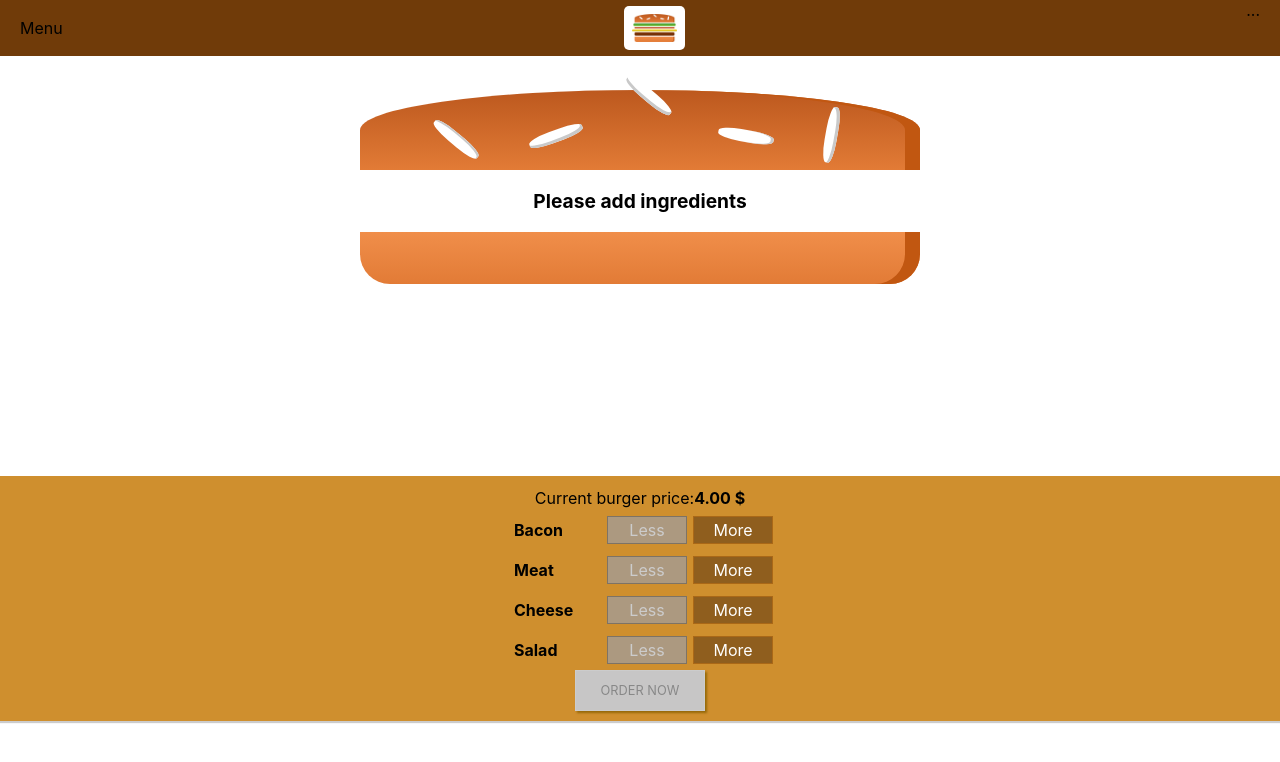
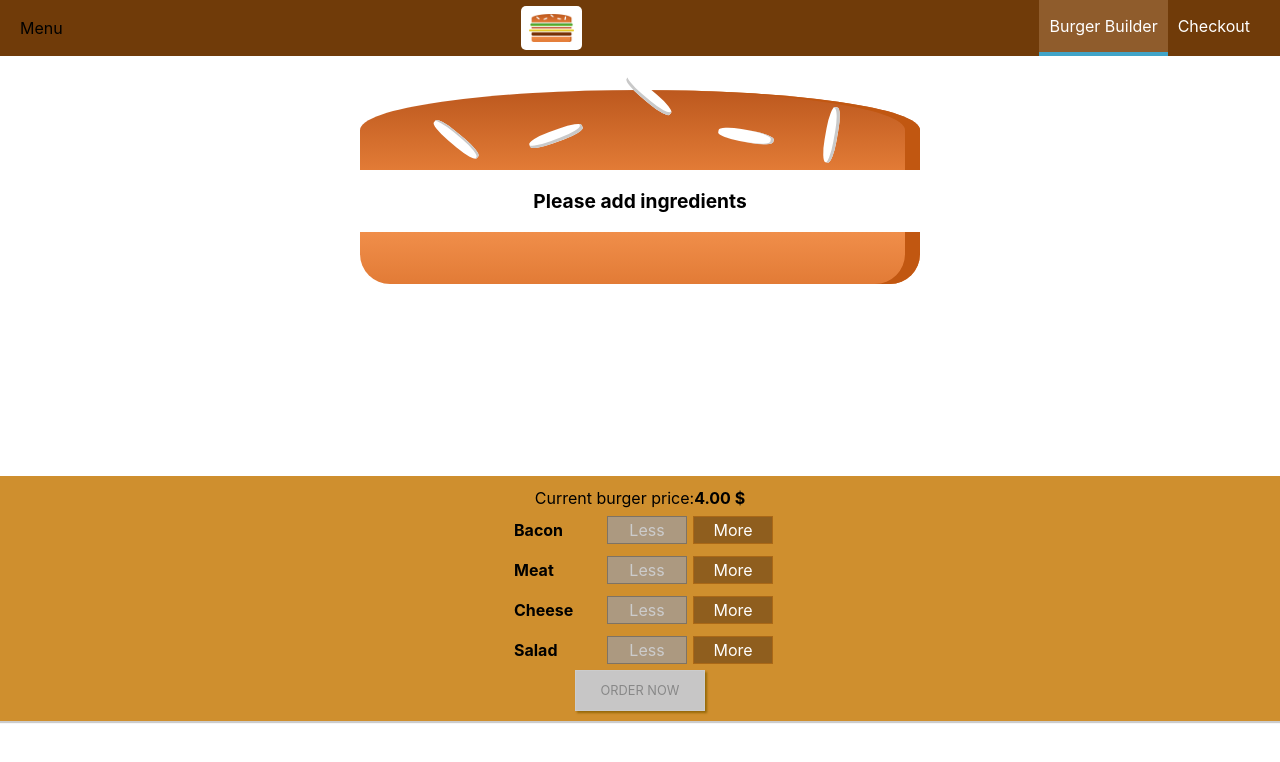
Before and after one commit to parth280197/Burger-Builder, a React (Create React App) app: page / in a window 1280 px wide. Shown: the top 762 px of the page. Built offline with nearby package versions, Linux system fonts and the light colour scheme.

Commit message:
Navigation added in toolbar

```diff
--- /dev/null
+++ b/src/components/navigation/navigationItems/navigationItem/navigatioinItem.js
@@ -0,0 +1,13 @@
+import React from "react";
+import classes from "../navigationItem/navigationItem.module.css";
+const navigatioinItem = props => {
+  return (
+    <li className={classes.NavigationItem}>
+      <a href={props.link} className={props.active && classes.active}>
+        {props.children}
+      </a>
+    </li>
+  );
+};
+
+export default navigatioinItem;
--- /dev/null
+++ b/src/components/navigation/navigationItems/navigationItem/navigationItem.module.css
@@ -0,0 +1,45 @@
+.NavigationItem {
+  margin: 10px 0;
+  box-sizing: border-box;
+  display: block;
+  width: 100%;
+}
+
+.NavigationItem a {
+  color: #8f5c2c;
+  text-decoration: none;
+  width: 100%;
+  box-sizing: border-box;
+  display: block;
+}
+
+.NavigationItem a:hover,
+.NavigationItem a:active,
+.NavigationItem a.active {
+  color: #40a4c8;
+}
+
+@media (min-width: 500px) {
+  .NavigationItem {
+    margin: 0;
+    display: flex;
+    height: 100%;
+    width: auto;
+    align-items: center;
+  }
+
+  .NavigationItem a {
+    color: white;
+    height: 100%;
+    padding: 16px 10px;
+    border-bottom: 4px solid transparent;
+  }
+
+  .NavigationItem a:hover,
+  .NavigationItem a:active,
+  .NavigationItem a.active {
+    background-color: #8f5c2c;
+    border-bottom: 4px solid #40a4c8;
+    color: white;
+  }
+}
--- /dev/null
+++ b/src/components/navigation/navigationItems/navigationItems.js
@@ -0,0 +1,16 @@
+import React from "react";
+import classes from "../navigationItems/navigationItems.module.css";
+import NavigationItem from "../navigationItems/navigationItem/navigatioinItem";
+
+const navigationItems = () => {
+  return (
+    <ul className={classes.NavigationItems}>
+      <NavigationItem link="/" active>
+        Burger Builder
+      </NavigationItem>
+      <NavigationItem link="/">Checkout</NavigationItem>
+    </ul>
+  );
+};
+
+export default navigationItems;
--- /dev/null
+++ b/src/components/navigation/navigationItems/navigationItems.module.css
@@ -0,0 +1,15 @@
+.NavigationItems {
+  margin: 0;
+  padding: 0;
+  list-style: none;
+  display: flex;
+  flex-flow: column;
+  align-items: center;
+  height: 100%;
+}
+
+@media (min-width: 500px) {
+  .NavigationItems {
+    flex-flow: row;
+  }
+}
--- a/src/components/navigation/toolbar/toolbar.js
+++ b/src/components/navigation/toolbar/toolbar.js
@@ -1,13 +1,14 @@
 import React from "react";
 import classes from "../toolbar/toolbar.module.css";
 import Logo from "../../logo/logo";
+import Navigation from "../navigationItems/navigationItems";
 
 const toolbar = () => {
   return (
     <header className={classes.Toolbar}>
       <div>Menu</div>
       <Logo />
-      <nav>...</nav>
+      <Navigation />
     </header>
   );
 };
```
